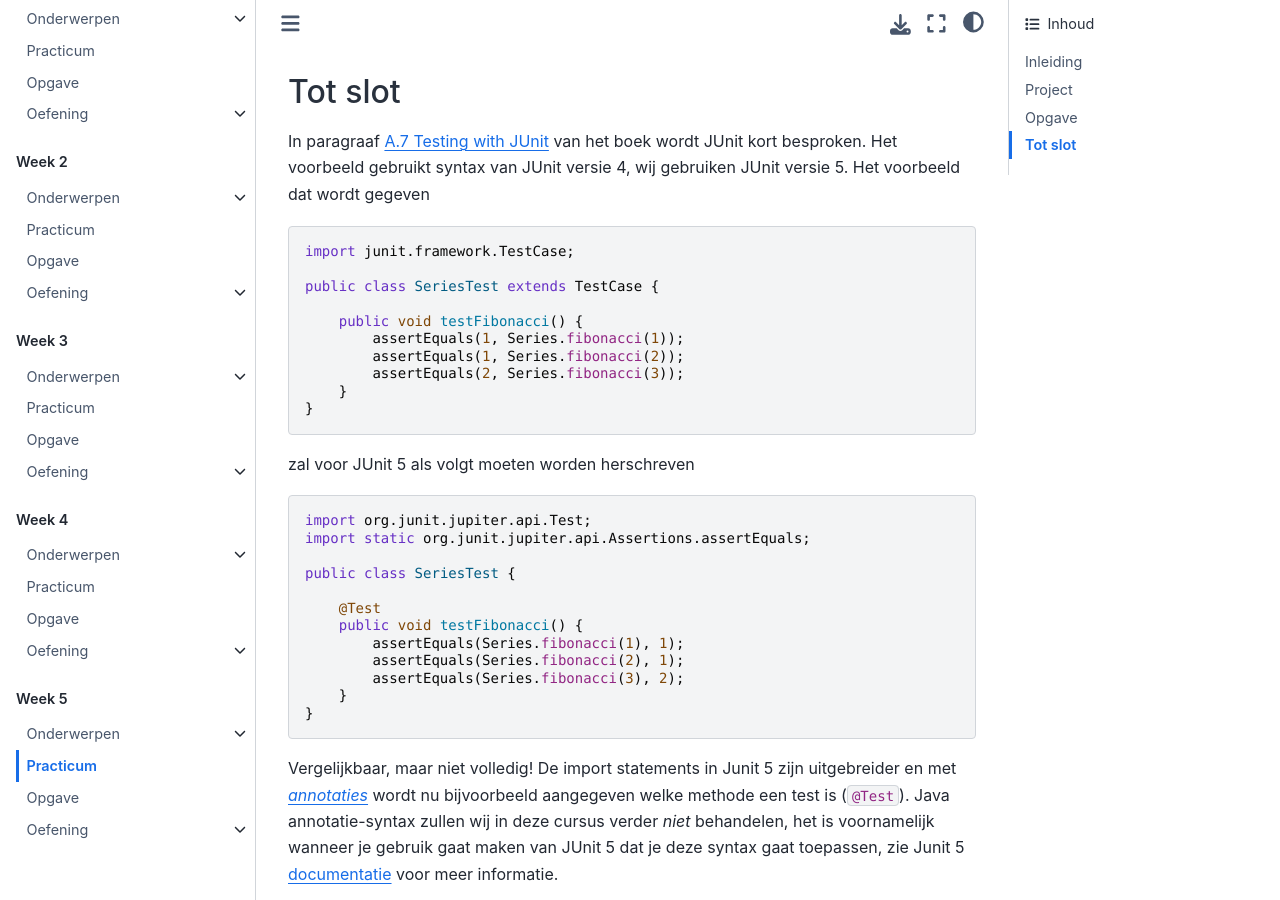
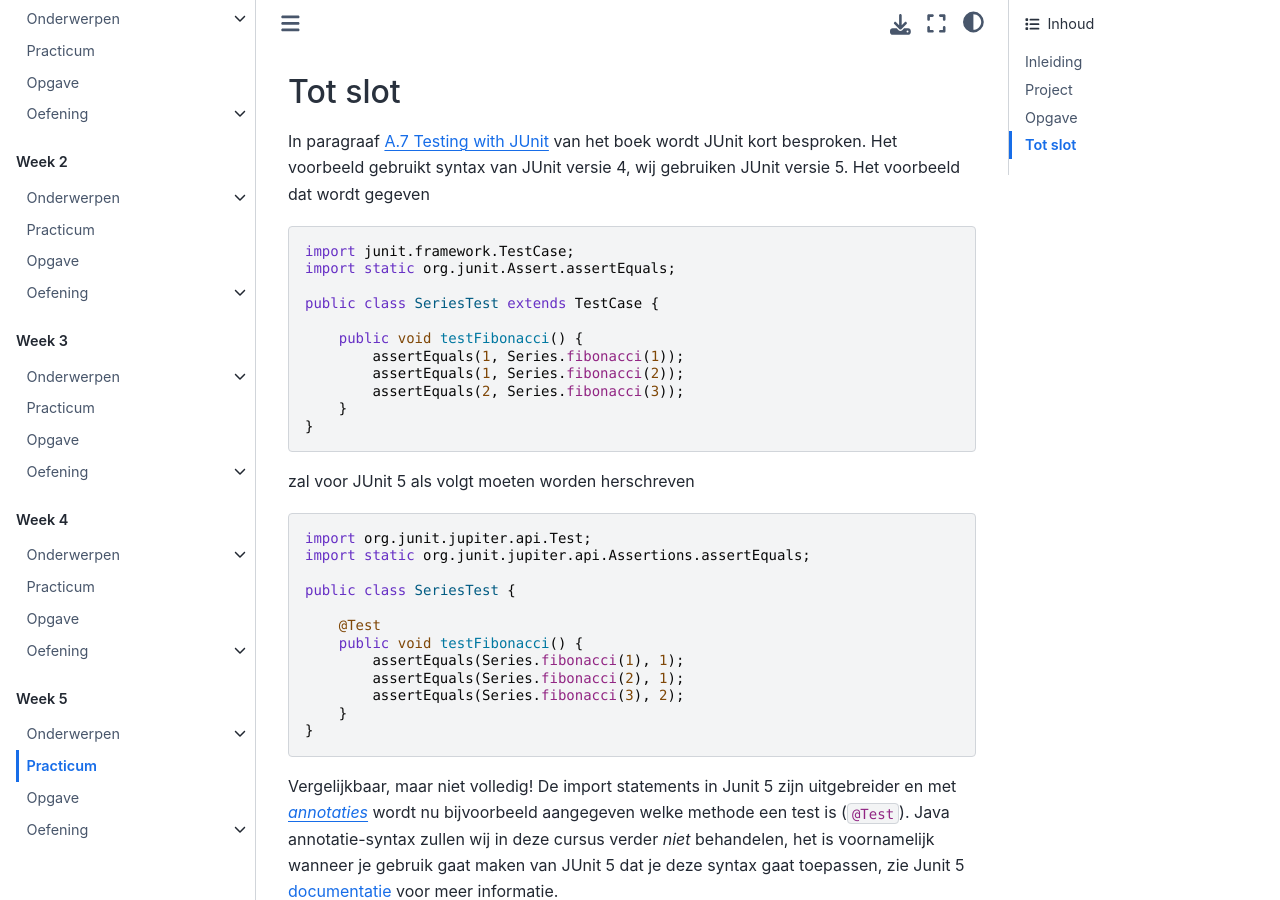
Before and after one commit to hanze-hbo-ict/OOP, a Jupyter Book: the page built from exercises/cone/index.md, in a window 1280 px wide and 900 px high, scrolled down 7778 px. Built offline with Jupyter Book 1.0.4 settings and Sphinx 7.4.7 and the Sphinx Book theme 1.1.4, drawn with Linux system fonts in a browser that asks for light colours; pages that are not in the unit, such as notebooks, are missing from menus.

Commit message:
book misses an import

````diff
--- a/exercises/cone/index.md
+++ b/exercises/cone/index.md
@@ -206,6 +206,7 @@ In paragraaf [A.7 Testing with JUnit](https://books.trinket.io/thinkjava2/append
 
 ```java
 import junit.framework.TestCase;
+import static org.junit.Assert.assertEquals;
 
 public class SeriesTest extends TestCase {
 
````
